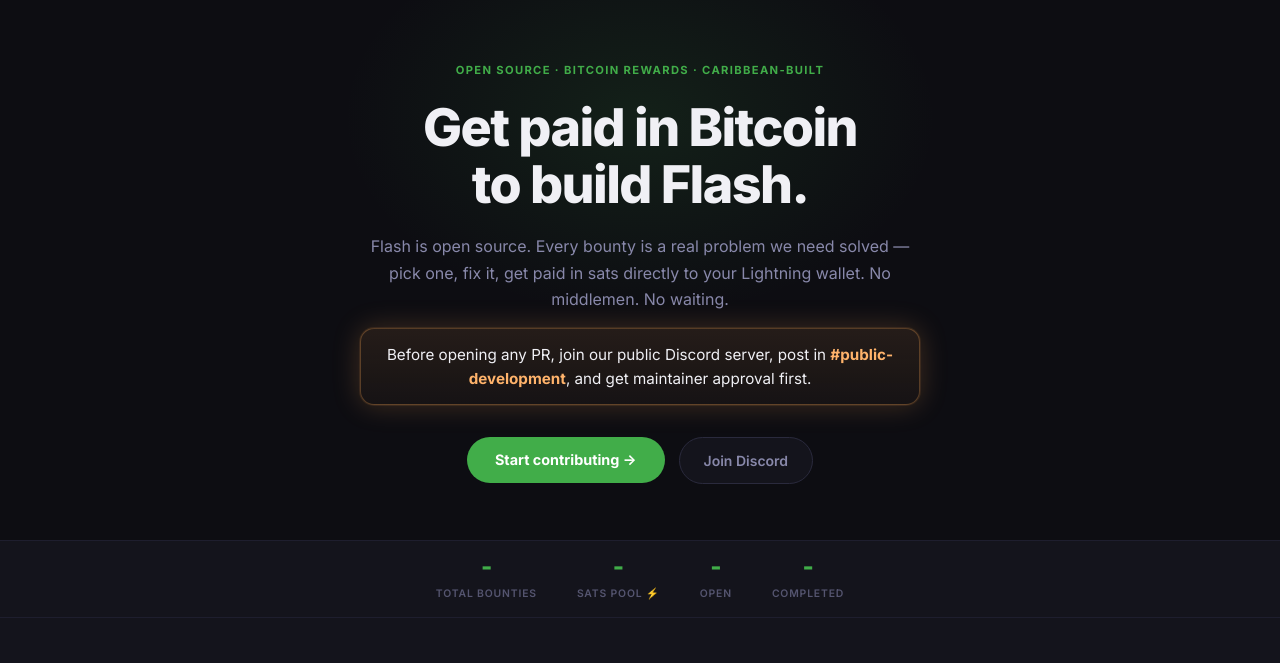
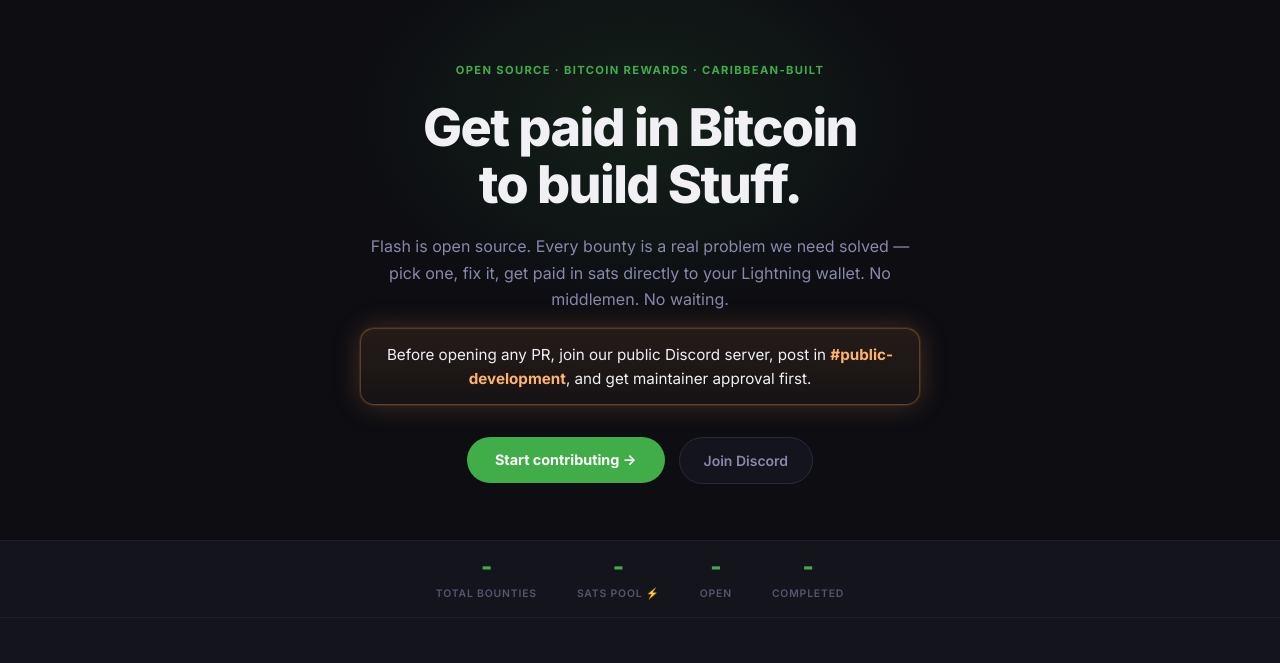
Before and after one commit to lnflash/bounties, a plain HTML site: page index.html in a window 1280 px wide. Shown: the part 79-742 px from the top of the page. Drawn offline with Linux system fonts and the light colour scheme; no server answers.

Commit message:
feat: change bounty board hero text for Stuff

```diff
--- a/index.html
+++ b/index.html
@@ -35,7 +35,7 @@
   <section class="hero">
     <div class="hero-inner">
       <div class="hero-eyebrow">Open Source · Bitcoin Rewards · Caribbean-built</div>
-      <h1 class="hero-title">Get paid in Bitcoin<br>to build Flash.</h1>
+      <h1 class="hero-title">Get paid in Bitcoin<br>to build Stuff.</h1>
       <p class="hero-sub">Flash is open source. Every bounty is a real problem we need solved — pick one, fix it, get paid in sats directly to your Lightning wallet. No middlemen. No waiting.</p>
       <div class="hero-note">
         <span class="hero-note-text">Before opening any PR, join our public Discord server, post in <strong>#public-development</strong>, and get maintainer approval first.</span>
```
